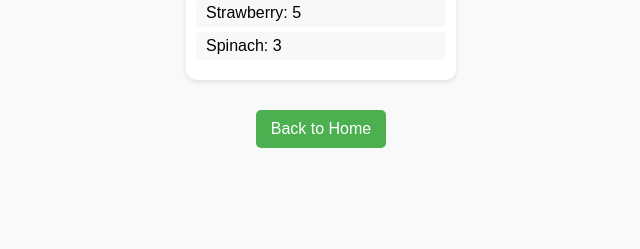
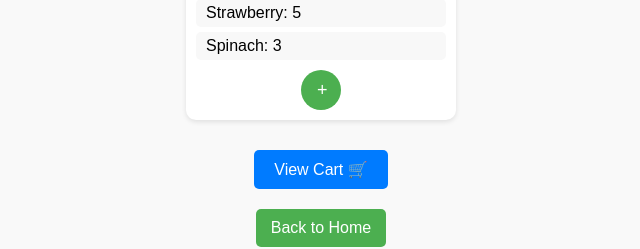
Before and after one commit to salado-sad/salado-frontend, a React (Create React App) app: page / in a window 1280 px wide. Both pictures are taken after a click on the button "Explore Salads". Shown: the part 534-783 px from the top of the page, without its empty margins (319-959 px from the left). Built offline with nearby package versions, Linux system fonts and the light colour scheme.

Commit message:
cart added

```diff
--- a/src/pages/ExploreSalads/ExploreSalads.css
+++ b/src/pages/ExploreSalads/ExploreSalads.css
@@ -72,3 +72,70 @@ h2 {
 .back-button:hover {
     background-color: #45a049;
 }
+
+.add-to-cart-btn {
+  background-color: #4CAF50;
+  color: white;
+  border: none;
+  padding: 8px 16px;
+  font-size: 18px;
+  cursor: pointer;
+  border-radius: 50%;
+  width: 40px;
+  height: 40px;
+}
+
+.add-to-cart-btn:hover {
+  background-color: #45a049;
+}
+
+.cart-section {
+  text-align: center;
+  margin-top: 20px;
+}
+
+.toggle-cart-btn {
+  background-color: #007bff;
+  color: white;
+  border: none;
+  padding: 10px 20px;
+  font-size: 16px;
+  cursor: pointer;
+  border-radius: 5px;
+}
+
+.toggle-cart-btn:hover {
+  background-color: #0056b3;
+}
+
+.cart-container {
+  background: #f9f9f9;
+  padding: 15px;
+  border-radius: 10px;
+  margin-top: 10px;
+}
+
+.cart-list {
+  list-style: none;
+  padding: 0;
+}
+
+.cart-item {
+  font-size: 16px;
+  padding: 5px 0;
+}
+
+.clear-cart-btn {
+  background-color: #ff4444;
+  color: white;
+  border: none;
+  padding: 8px 16px;
+  font-size: 14px;
+  cursor: pointer;
+  border-radius: 5px;
+  margin-top: 10px;
+}
+
+.clear-cart-btn:hover {
+  background-color: #cc0000;
+}
--- a/src/pages/ExploreSalads/ExploreSalads.js
+++ b/src/pages/ExploreSalads/ExploreSalads.js
@@ -1,4 +1,4 @@
-import React, { useState } from "react";
+import React, { useState, useEffect } from "react";
 import "./ExploreSalads.css";
 
 const ExploreSalads = ({ onBackToLanding }) => {
@@ -14,6 +14,38 @@ const ExploreSalads = ({ onBackToLanding }) => {
         ],
       },
     ]);
+
+    // Load cart from localStorage
+    const [cart, setCart] = useState(() => {
+      const savedCart = localStorage.getItem("cart");
+      return savedCart ? JSON.parse(savedCart) : [];
+    });
+
+    const [showCart, setShowCart] = useState(false); // Toggle for cart visibility
+
+    // Save cart to localStorage whenever it updates
+    useEffect(() => {
+      localStorage.setItem("cart", JSON.stringify(cart));
+    }, [cart]);
+
+    // Function to add package to cart
+    const addToCart = (pkg) => {
+      setCart((prevCart) => {
+        const existingItem = prevCart.find((item) => item.name === pkg.name);
+        if (existingItem) {
+          return prevCart.map((item) =>
+            item.name === pkg.name ? { ...item, quantity: item.quantity + 1 } : item
+          );
+        } else {
+          return [...prevCart, { ...pkg, quantity: 1 }];
+        }
+      });
+    };
+
+    // Function to clear the cart
+    const clearCart = () => {
+      setCart([]);
+    };
 
     return (
       <div className="package-list">
@@ -32,14 +64,41 @@ const ExploreSalads = ({ onBackToLanding }) => {
                   </li>
                 ))}
               </ul>
+              <button className="add-to-cart-btn" onClick={() => addToCart(pkg)}>
+                +
+              </button>
             </div>
           ))}
         </div>
+
+        <div className="cart-section">
+          <button className="toggle-cart-btn" onClick={() => setShowCart(!showCart)}>
+            {showCart ? "Hide Cart 🛒" : "View Cart 🛒"}
+          </button>
+          {showCart && (
+            <div className="cart-container">
+              <h2>Your Cart</h2>
+              {cart.length === 0 ? (
+                <p>Your cart is empty.</p>
+              ) : (
+                <ul className="cart-list">
+                  {cart.map((item, index) => (
+                    <li key={index} className="cart-item">
+                      <span>{item.name}</span> - <strong>{item.quantity}</strong> pcs
+                    </li>
+                  ))}
+                </ul>
+              )}
+              {cart.length > 0 && <button className="clear-cart-btn" onClick={clearCart}>Clear Cart</button>}
+            </div>
+          )}
+        </div>
+
         <button onClick={onBackToLanding} className="back-button">
-            Back to Home
+          Back to Home
         </button>
       </div>
     );
   };
 
-  export default ExploreSalads;
+export default ExploreSalads;
```
Also changed, not shown: 1 other file (tests, documents, lock files or other folders).
